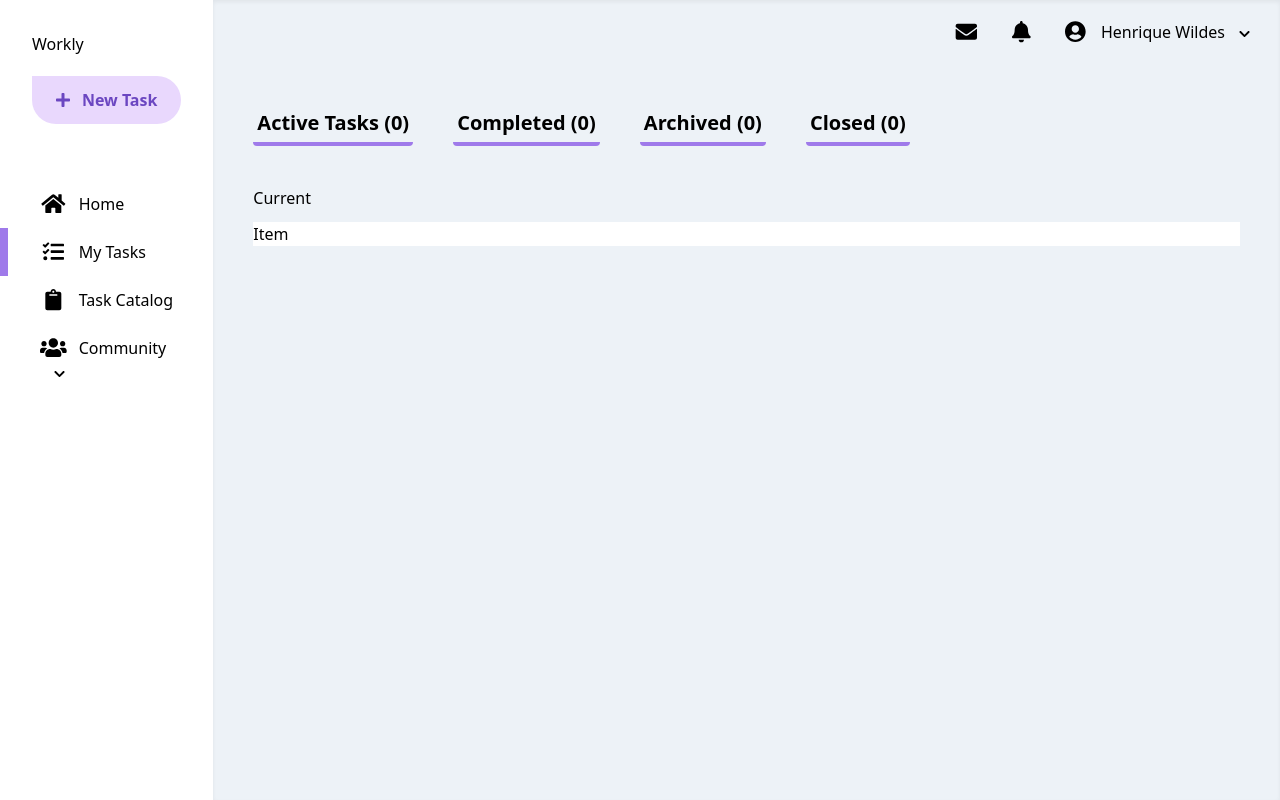
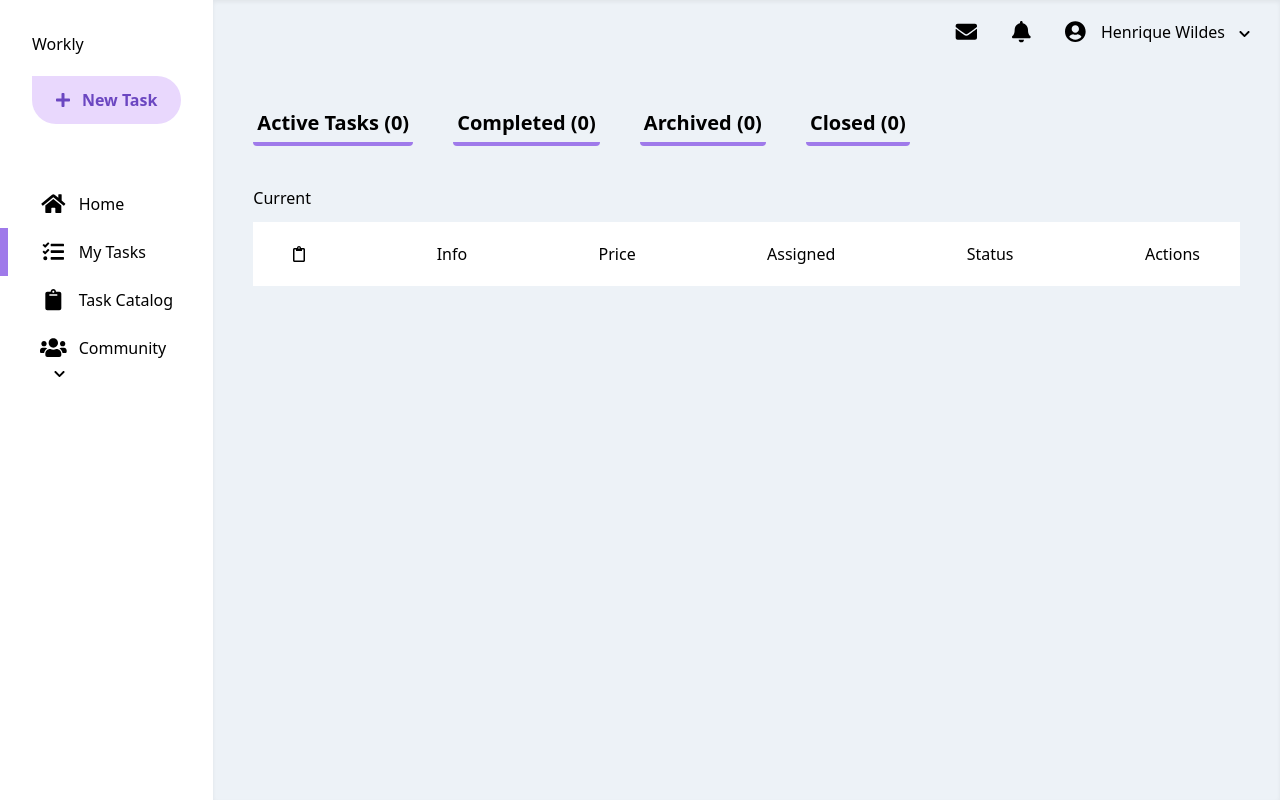
Before and after one commit to ethanskeller/tarefas, a Next.js app: page /tasks in a window 1280 px wide. Built offline with nearby package versions, Linux system fonts and the light colour scheme.

Commit message:
Template task item

```diff
--- a/fontawesome.js
+++ b/fontawesome.js
@@ -1,4 +1,6 @@
 import { library } from '@fortawesome/fontawesome-svg-core';
+import { far } from '@fortawesome/free-regular-svg-icons';
 import { fas } from '@fortawesome/free-solid-svg-icons';
 
 library.add(fas);
+library.add(far);
--- a/pages/tasks/index.js
+++ b/pages/tasks/index.js
@@ -1,6 +1,7 @@
 import React from 'react';
 import PropTypes from 'prop-types';
 import Layout from '../../components/layout';
+import TaskItem from './task-item';
 
 const Tasks = () => {
     return (
@@ -31,9 +32,7 @@ const Tasks = () => {
             </nav>
             <div>
                 <p className="text-upper mb-3">Current</p>
-                <div className="block bg-white">
-                    Item
-                </div>
+                <TaskItem />
             </div>
         </Layout>
     );
--- /dev/null
+++ b/pages/tasks/task-item.js
@@ -0,0 +1,27 @@
+import React from 'react';
+import { FontAwesomeIcon } from '@fortawesome/react-fontawesome';
+
+const TaskItem = () => {
+    return (
+        <div className="flex block bg-white items-center justify-between px-10 py-5">
+            <FontAwesomeIcon icon={["far", "clipboard"]}/>
+            <div>
+                Info
+            </div>
+            <div>
+                Price
+            </div>
+            <div>
+                Assigned
+            </div>
+            <div>
+                Status
+            </div>
+            <div>
+                Actions
+            </div>
+        </div>
+    );
+};
+
+export default TaskItem;
```
